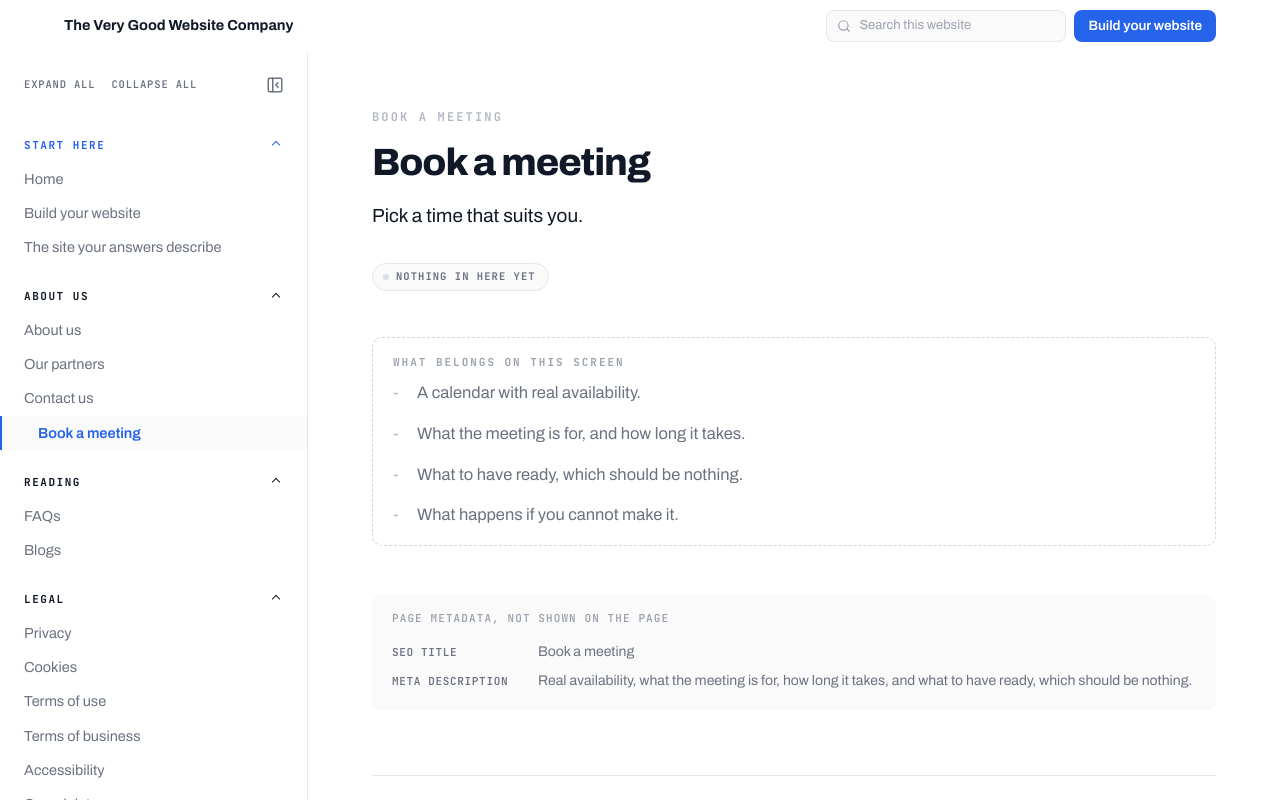
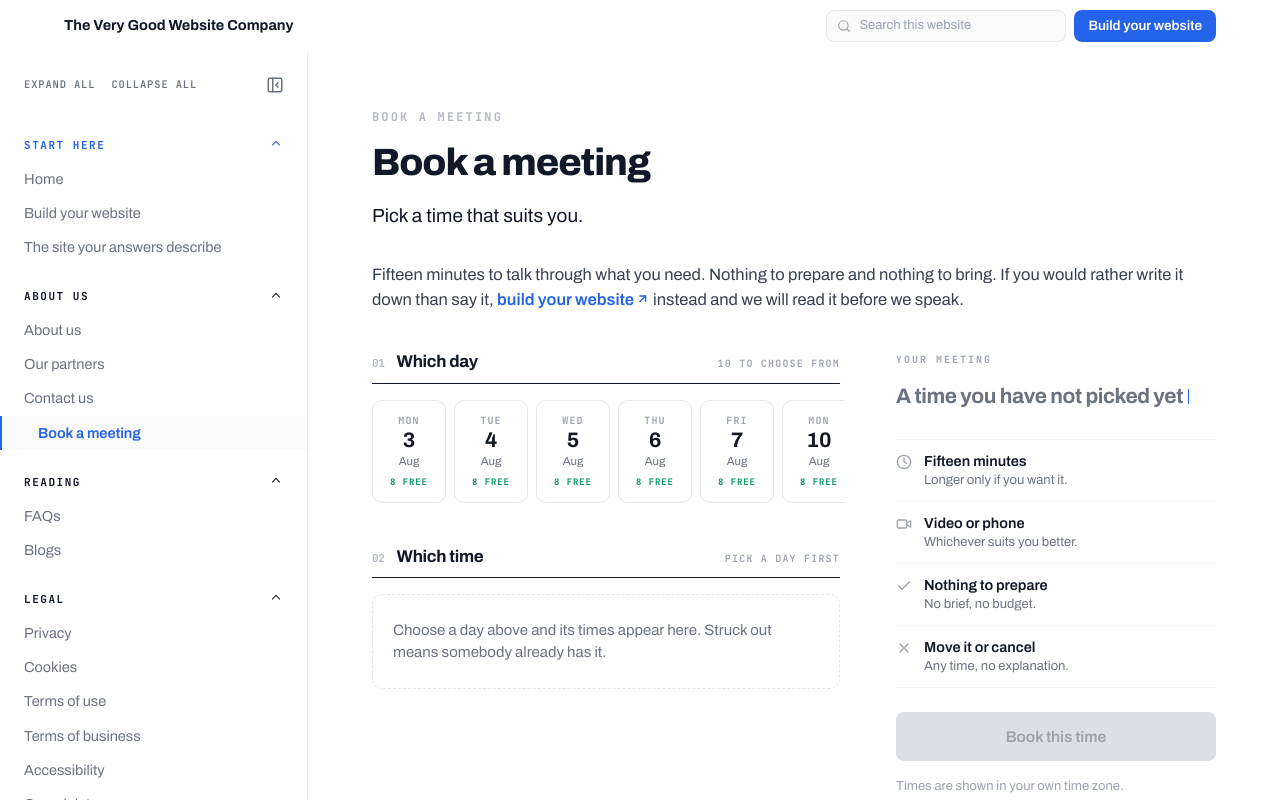
Before and after one commit to ayodhbhojithh/twinloom, a Next.js app: page /book in a window 1280 px wide. Shown: the top 802 px of the page. Built offline with nearby package versions, Linux system fonts and the light colour scheme.

Commit message:
Implement BookPage component with structured layout and metadata. Introduce SlotPicker for scheduling and BuildNote for additional information. Enhance user guidance with descriptive text and links, ensuring a clear and engaging booking experience.

```diff
--- a/app/book/page.tsx
+++ b/app/book/page.tsx
@@ -1,13 +1,63 @@
 import type { Metadata } from "next";
 
-import {
-  FrameworkPageView,
-  frameworkMetadata,
-} from "@/components/pages/framework-page";
+import { BuildNote } from "@/components/blocks/build-note";
+import { PageMeta } from "@/components/blocks/page-meta";
+import { Item, List, P } from "@/components/blocks/prose";
+import { TextLink } from "@/components/blocks/text-link";
+import { SlotPicker } from "@/components/book/slot-picker";
+import { PageHeading, PageShell } from "@/components/layout";
+import { frameworkPage } from "@/lib/pages";
 import { ROUTES } from "@/lib/site";
 
-export const metadata: Metadata = frameworkMetadata(ROUTES.book);
+const page = frameworkPage(ROUTES.book);
 
-export default function Page() {
-  return <FrameworkPageView href={ROUTES.book} />;
+export const metadata: Metadata = {
+  title: page.title,
+  description: page.description,
+};
+
+/**
+ * Book a meeting.
+ *
+ * The framework asks this screen for four things: a calendar with real
+ * availability, what the meeting is for and how long it takes, what to have
+ * ready, and what happens if you cannot make it. Three of the four are answered
+ * outright. The fourth needs a diary behind it, so the picker is built and the
+ * note at the foot says plainly that nothing is connected to one yet.
+ *
+ * No section index. The page is one task, and an index over a task is furniture
+ * standing between somebody and the thing they came to do.
+ */
+export default function BookPage() {
+  return (
+    <PageShell>
+      <PageHeading tag={page.tag} title={page.title} lead={page.lead} />
+
+      <P className="mb-10">
+        Fifteen minutes to talk through what you need. Nothing to prepare and
+        nothing to bring. If you would rather write it down than say it,{" "}
+        <TextLink href={ROUTES.build} arrow>
+          build your website
+        </TextLink>{" "}
+        instead and we will read it before we speak.
+      </P>
+
+      <SlotPicker />
+
+      <BuildNote>
+        <List className="mb-0">
+          <Item>
+            A diary behind the times above. They are shaped like real
+            availability, and until one is connected that is all they are.
+          </Item>
+          <Item>
+            A confirmation, by email and as a calendar invitation, with the way
+            in to the call in it.
+          </Item>
+        </List>
+      </BuildNote>
+
+      <PageMeta values={{ title: page.title, description: page.description }} />
+    </PageShell>
+  );
 }
```
